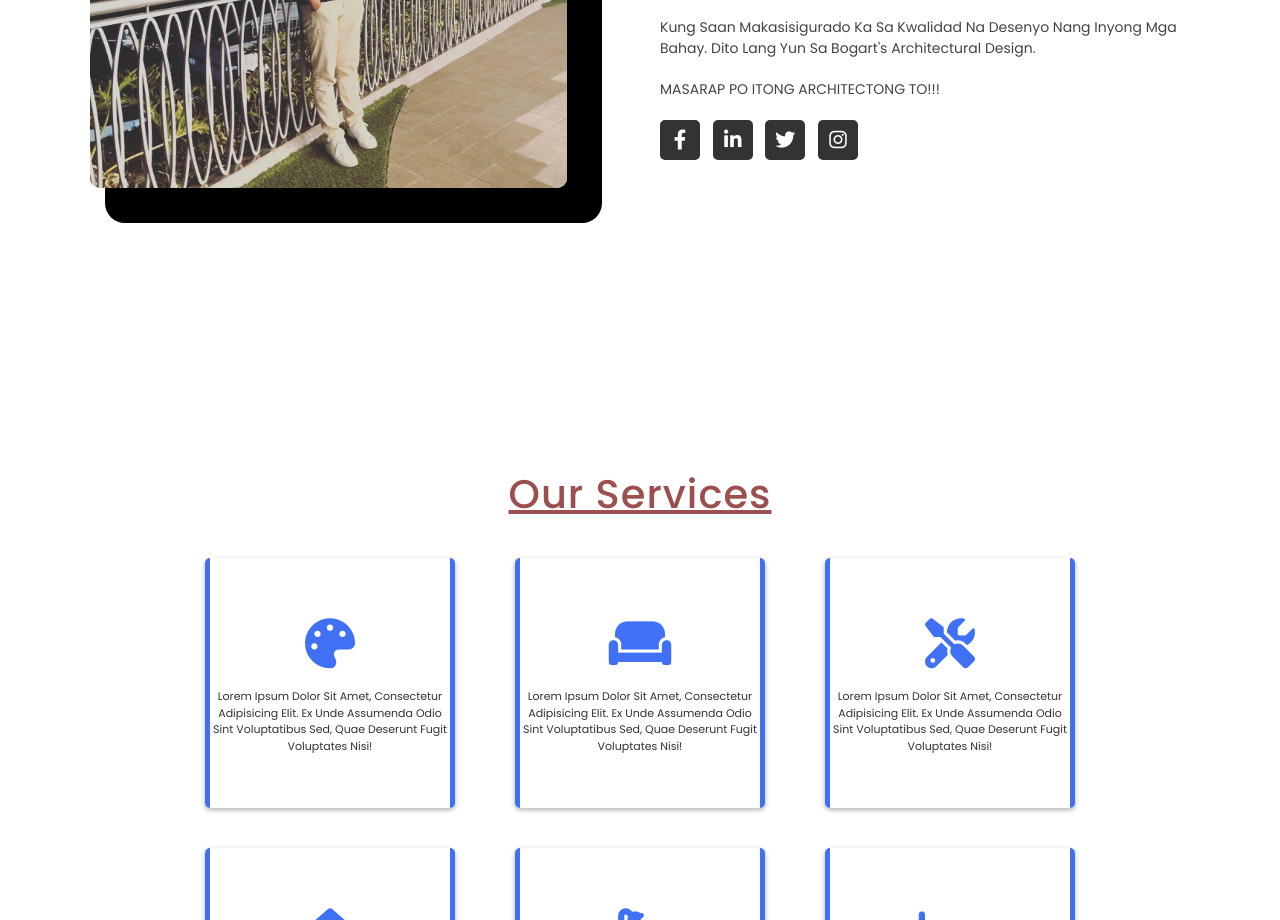
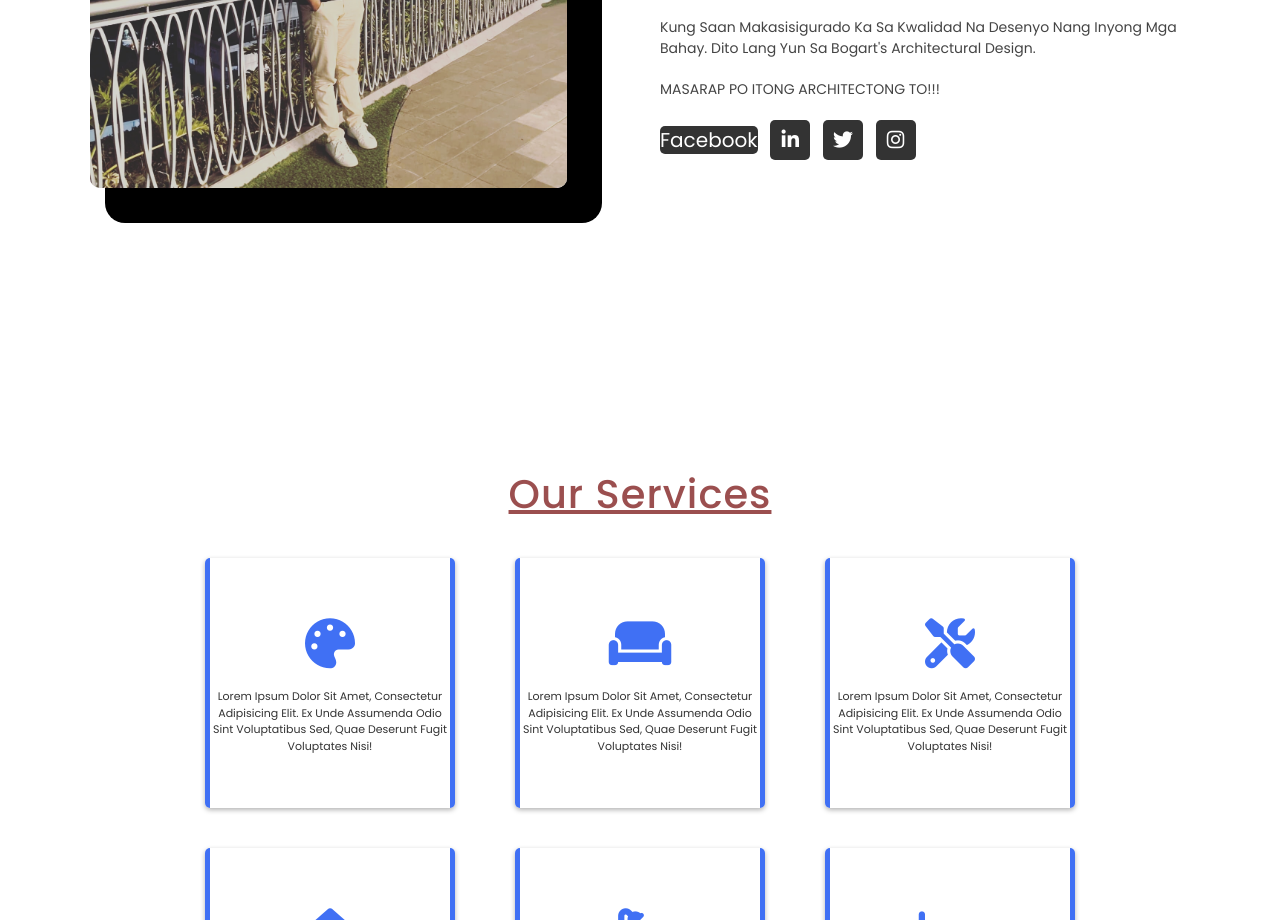
Before and after one commit to Logi113/BogartWeb, a plain HTML site: page index.html in a window 1280 px wide. Shown: the part 1230-2150 px from the top of the page. Drawn offline with nearby package versions, Linux system fonts and the light colour scheme.

Commit message:
Update index.html

```diff
--- a/index.html
+++ b/index.html
@@ -106,7 +106,7 @@
           </p>
           <p> MASARAP PO ITONG ARCHITECTONG TO!!!</p>
           <div class="icons">
-            <a href="#" class="fab fa-facebook-f"></a>
+            <a href="https://www.facebook.com/elijah.guerrero.925">Facebook</a>
             <a href="#" class="fab fa-linkedin-in"></a>
             <a href="#" class="fab fa-twitter"></a>
             <a href="#" class="fab fa-instagram"></a>
```
